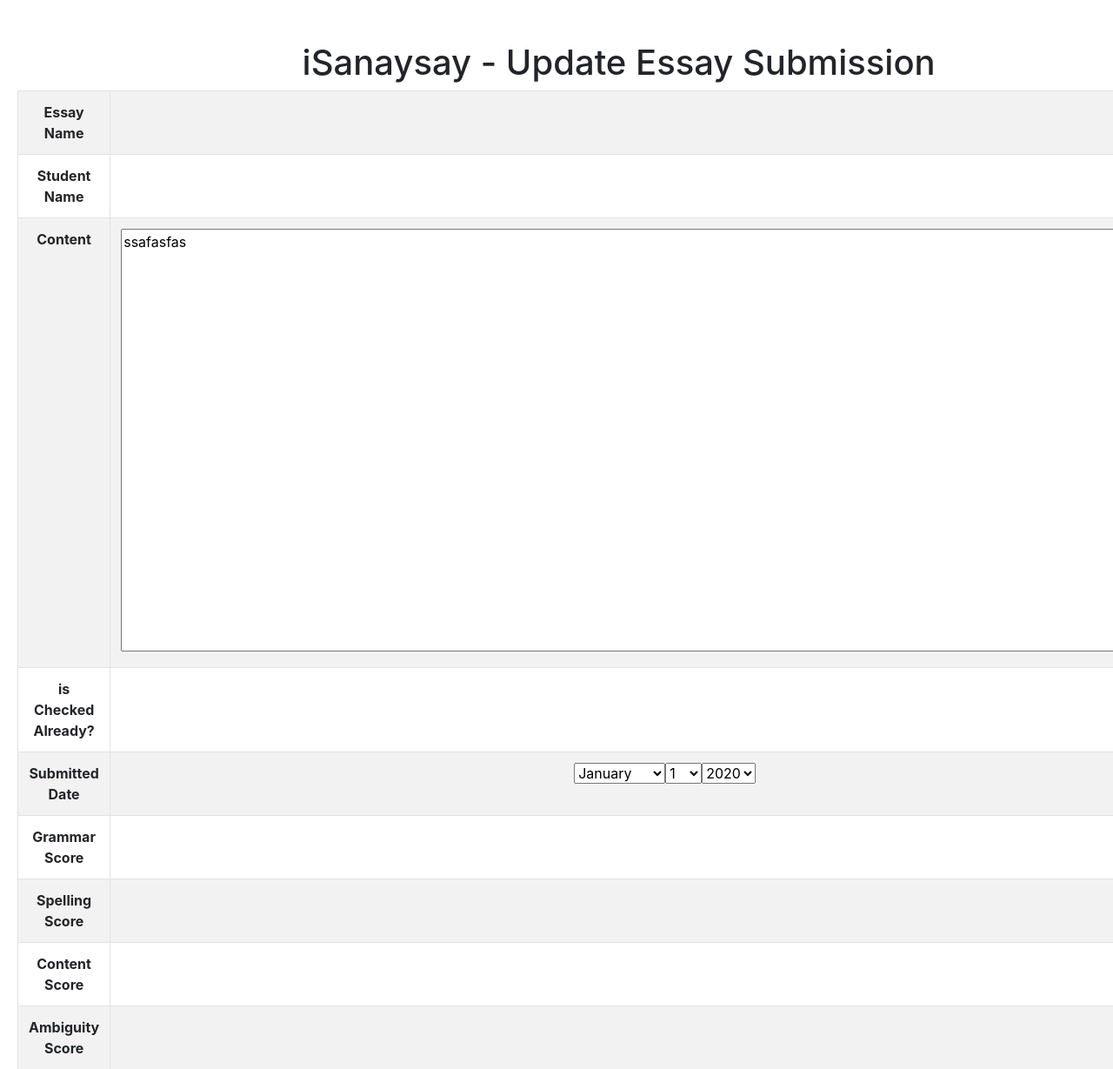
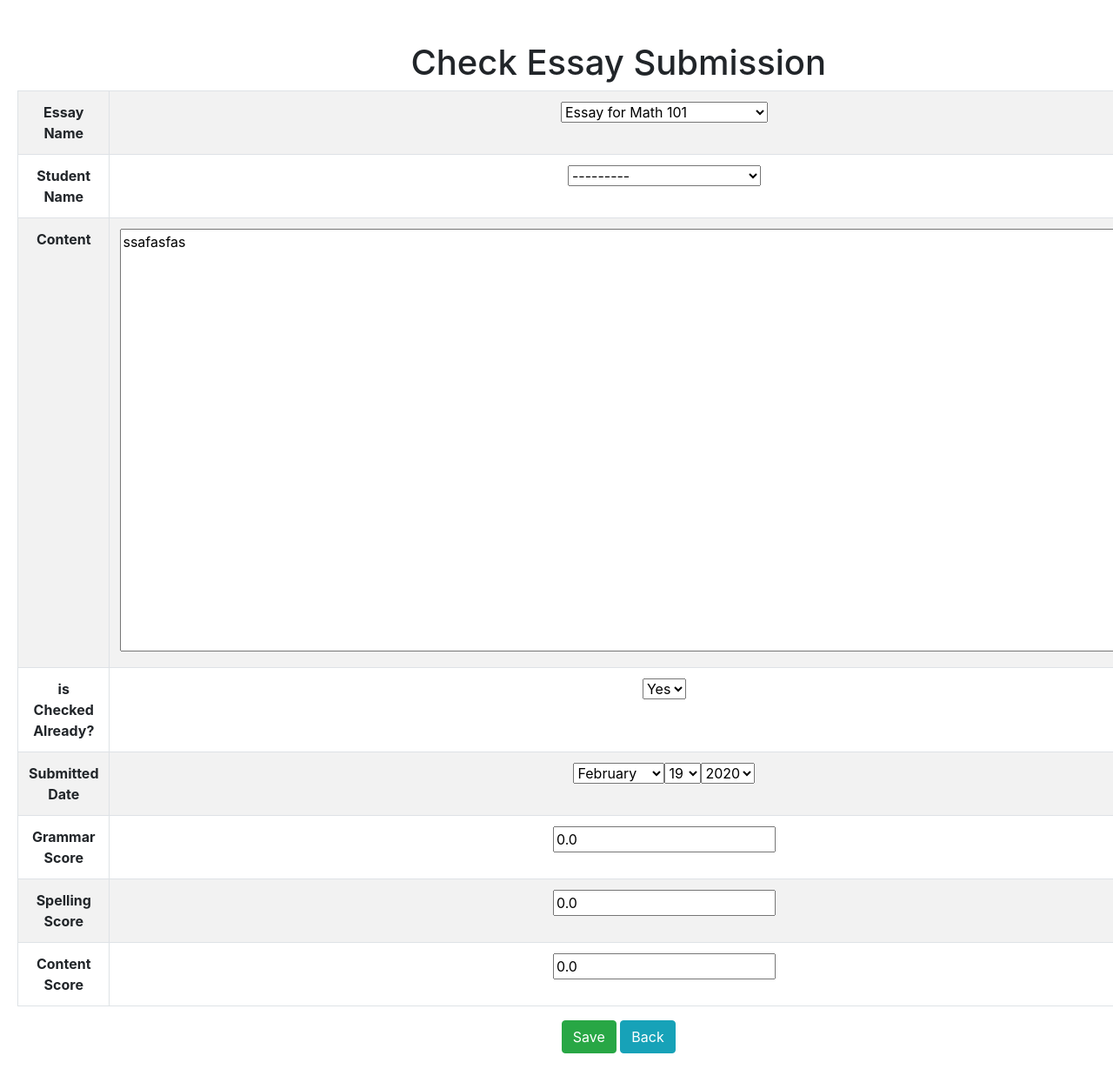
Before and after one commit to vdmamaril06/isanaysay, a Django app: a page that uses templates/base.html in a window 1280 px wide; the page is wider, and only the part inside the window is pictured. Shown: the top 1229 px of that part at 87% size. Run offline with Django 3.2, Linux system fonts and the light colour scheme; data comes from the database, SQL or seed files in the repository; both versions use the stored data as it was after the commit; lists and menus that the app fills with data are empty; some libraries are stand-ins or nearby versions.

Commit message:
Fixed bug in the essay submission list of students.

```diff
--- /dev/null
+++ b/templates/check_essay_submission.html
@@ -0,0 +1,49 @@
+{% extends 'base.html' %}
+{% block title %}Check Essay{% endblock %}
+{% block content %}
+	<div id="parent"><div id="child"><br/><br/>
+		<h1>Check Essay Submission</h1>
+		<form role="form" action="" method="POST">
+		    {% csrf_token %}
+			<table class="table table-bordered table-striped">
+				<tbody>
+					<tr>
+						<th>Essay Name</th>
+						<th>{{ essay_submission_form.essay }}</th>
+					</tr>
+					<tr>
+						<th>Student Name</th>
+						<th>{{ essay_submission_form.student }}</th>
+					</tr>
+					<tr>
+						<th>Content</th>
+						<th>{{ essay_submission_form.content }}</th>
+					</tr>
+					<tr>
+						<th>is Checked Already?</th>
+						<th>{{ essay_submission_form.isChecked }}</th>
+					</tr>
+					<tr>
+						<th>Submitted Date</th>
+						<th>{{ essay_submission_form.submitted_date }}</th>
+					</tr>
+					<tr>
+						<th>Grammar Score</th>
+						<th>{{ essay_submission_form.grammar_score }}</th>
+					</tr>
+					<tr>
+						<th>Spelling Score</th>
+						<th>{{ essay_submission_form.spelling_score }}</th>
+					</tr>
+					<tr>
+						<th>Content Score</th>
+						<th>{{ essay_submission_form.content_score }}</th>
+					</tr>
+				</tbody>
+			</table>
+			<button type="submit" class="btn btn-success">Save</button>
+			<a href="{% url 'view-essay-submissions' %}" class="btn btn-info">Back</a>
+		</form>
+	</div></div>
+
+{% endblock %}
--- a/templates/list_essay.html
+++ b/templates/list_essay.html
@@ -6,14 +6,12 @@
 		<h1>List of Essays</h1>
 		<a href="{% url 'add-essay' %}" class="btn btn-success">Add Essay</a> <br /><br />
 
-
 		<table class="table table-striped table-bordered">
 			<thead>
 				<tr>
 					<th>Course Name</th>
 					<th>Essay Name</th>
 					<th>Maximum Length</th>
-					<th>Duration</th>
 					<th>Start Date</th>
 					<th>End Date</th>
 					<th></th>
@@ -27,7 +25,6 @@
 					<td>{{ essay.course.name }}</td>
 					<td>{{ essay.name }}</td>
 					<td>{{ essay.maximum_length }}</td>
-					<td>{{ essay.duration }}</td>
 					<td>{{ essay.start_date_time }}</td>
 					<td>{{ essay.end_date_time }}</td>
 					<td>
--- a/templates/list_essay_submission.html
+++ b/templates/list_essay_submission.html
@@ -3,7 +3,7 @@
 {% block content %}
 	<div id="parent"><div id="child"><br/><br/>
 		<h1>List of Essay Submissions</h1><br/><br/>
-    <h2>Ongoing Essays</h2><br/><br/>
+    <h2>Essays not submitted</h2><br/><br/>
 				{% for essay in essays %}
         {% if essay.is_ongoing %}
   <div class="card border-warning mb-3" style="max-width:350px;">
@@ -45,9 +45,9 @@
         {% empty %}
         <h5> No ongoing essays yet. </h5>
   {% endfor %}
-    <h2>Finished Essays</h2><br/><br/>
+    <h2>Submitted Essays</h2><br/><br/>
     {% for essay_submission in essay_submissions %}
-        {% if not essay_submission.check_submission %}
+        {% if not essay_submission.checked_submission %}
   <div class="card border-primary mb-3" style="max-width:350px;">
     <!--<img class="card-img-top" src="..." alt="Card image cap">-->
       <div class="card-header border-primary" ><div style="float:left;" ><h5 class="card-title">{{ essay_submission.essay.name }}</h5> </div></div>
--- a/templates/view_essay.html
+++ b/templates/view_essay.html
@@ -22,10 +22,6 @@
 						<th>{{ essay.maximum_length }}</th>
 					</tr>
 					<tr>
-						<th>Duration</th>
-						<th>{{ essay.duration }}</th>
-					</tr>
-					<tr>
 						<th>Start Date</th>
 						<th>{{ essay.start_date_time }}</th>
 					</tr>
--- a/users/forms.py
+++ b/users/forms.py
@@ -49,6 +49,10 @@ class EssayForm(forms.ModelForm):
 	class Meta:
 		model = Essay
 		fields = '__all__'
+	def __init__(self,user_id, *args, **kwargs):
+		print(user_id)
+		super(EssayForm, self).__init__(*args, **kwargs)
+		self.fields['course'].queryset = Course.objects.filter(teacher__id=user_id)
 
 class EssaySubmissionForm(forms.ModelForm):
 	content = forms.CharField(widget=forms.Textarea(attrs={"rows":20, "cols":120}))
@@ -71,6 +75,23 @@ class EssaySubmissionForm(forms.ModelForm):
 		#self.fields['submitted_date'].widget = forms.HiddenInput()
 		#self.fields['checked_date'].widget = forms.HiddenInput()
 
+class CheckEssaySubmissionForm(forms.ModelForm):
+	content = forms.CharField(widget=forms.Textarea(attrs={"rows":20, "cols":120}))
+	submitted_date = forms.DateTimeField(label='What is the essay submission date?', widget=forms.SelectDateWidget)
+	checked_date = forms.DateTimeField(label='What is the essay check date?', widget=forms.SelectDateWidget)
+	#student = forms.CharField(widget=forms.Textarea(attrs={"rows":20, "cols":120}))
+
+	class Meta:
+		model = EssaySubmission
+		fields = '__all__'
+	def __init__(self, *args, **kwargs):
+		super(CheckEssaySubmissionForm, self).__init__(*args, **kwargs)
+		self.fields['student'].queryset = CustomUser.objects.filter(isStudent='S')
+		#self.fields['student'].widget = forms.HiddenInput()
+		#self.fields['essay'].widget = forms.HiddenInput()
+		#self.fields['submitted_date'].widget = forms.HiddenInput()
+		#self.fields['checked_date'].widget = forms.HiddenInput()
+
 class EssaySubmissionCheckingForm(forms.ModelForm):
 	content = forms.CharField(widget=forms.Textarea(attrs={"rows":20, "cols":120}))
 	submitted_date = forms.DateTimeField(label='What is the essay submission date?', widget=forms.SelectDateWidget)
@@ -85,7 +106,6 @@ class EssaySubmissionCheckingForm(forms.ModelForm):
 		self.fields['student'].queryset = CustomUser.objects.filter(isStudent='S')
 
 class WordForm(forms.ModelForm):
-
 	class Meta:
 		model = Word
 		fields = '__all__'
--- a/users/models.py
+++ b/users/models.py
@@ -97,7 +97,7 @@ class EssaySubmission(models.Model):
         return "%s" % self.essay
 
     def checked_submission(self):
-        if isChecked == 'N':
+        if self.isChecked == 'N':
             return False
         return True
 
--- a/users/views.py
+++ b/users/views.py
@@ -78,18 +78,16 @@ def view_courses(request):
 
 def add_essay(request):
     template = "add_essay.html"
-
+    user_id = request.user.id
+    form = EssayForm(user_id)
     if request.method == "POST":
-
-        form = EssayForm(request.POST)
-
+        form = EssayForm(user_id,request.POST)
         if form.is_valid():
             form.save()
-
             return HttpResponseRedirect(reverse_lazy('view-essays'))
     else:
         context = {
-            'essay_form': EssayForm(),
+            'essay_form': form,
         }
     return render(request, template, context)
 
@@ -212,19 +210,19 @@ def add_essay_submission(request,essay_id):
 def view_essay_submissions(request):
     template = "list_essay_submission.html"
     user_id = request.user.id
+    print(user_id)
     #essay_submissions = EssaySubmission.objects.select_related('student','essay').filter(student__id=user_id)
     essays = Essay.objects.select_related('course')
     essay_submissions = EssaySubmission.objects.select_related('student','essay').filter(student__id=user_id)
     courses = Course.objects.all()
     for essay in essays:
-        for c in courses:
-            present = False
-            for s in c.students.all():
-                if s.id == user_id:
-                    present = True
-                    break
-            if not present:
-                essays = essays.exclude(id=essay.id)
+        present = False
+        for s in essay.course.students.all():
+            if s.id == user_id:
+                present = True
+                break
+        if not present:
+            essays = essays.exclude(id=essay.id)
     for essay in essays:
         present = False
         for es in essay_submissions:
@@ -337,18 +335,21 @@ def view_essay_submissions_for_teacher(request):
     return render(request, template, context)
 
 def view_essay_submission_for_checking(request, essay_submission_id):
-    template = "update_essay_submission.html"
+    user_id = request.user.id
+    date_today = datetime.datetime.now().replace(tzinfo=utc)
+    template = "check_essay_submission.html"
     essay_submission = EssaySubmission.objects.get(id=int(essay_submission_id))
+    #print(essay_submission_essay)
     if request.method == "POST":
-        form = EssaySubmissionForm(request.POST, instance=essay_submission)
+        form = CheckEssaySubmissionForm(request.POST, instance=essay_submission)
         if form.is_valid():
             form.save()
             #return HttpResponseRedirect(reverse_lazy('view-essay-submissions'))
             context = {
-                'essay_submission_form': EssaySubmissionForm(instance=essay_submission),
+                'essay_submission_form': CheckEssaySubmissionForm(instance=essay_submission,initial={'essay':essay_submission.essay.id,'student': user_id,'submitted_date':essay_submission.submitted_date,'checked_date':date_today}),
             }
     else:
         context = {
-            'essay_submission_form': EssaySubmissionForm(instance=essay_submission),
+            'essay_submission_form': CheckEssaySubmissionForm(instance=essay_submission,initial={'essay':essay_submission.essay.id,'student': user_id,'submitted_date':essay_submission.submitted_date,'checked_date':date_today}),
         }
     return render(request, template, context)
```
Also changed, not shown: templates/add_essay_submission.html (+7 -0 lines), db.sqlite3.
